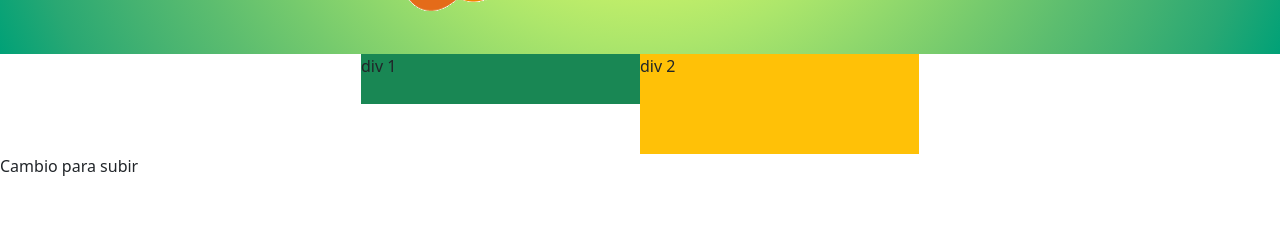
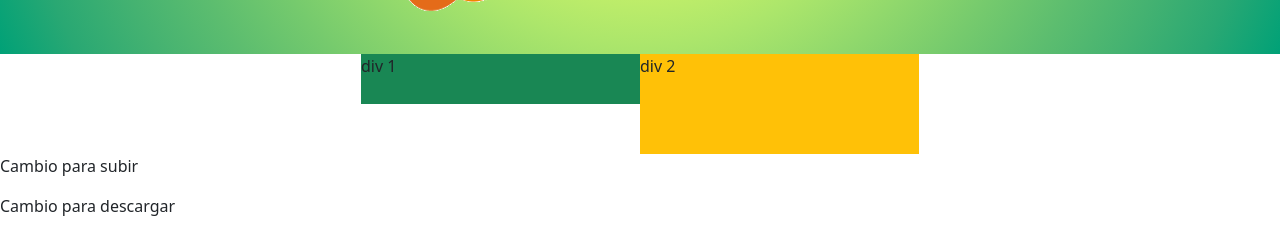
Before and after one commit to PC-Ingenieria/15aniversario, a plain HTML site: page index.html in a window 1280 px wide. Shown: the part 560-800 px from the top of the page. Drawn offline with nearby package versions, Linux system fonts and the light colour scheme.

Commit message:
Update index.html

```diff
--- a/index.html
+++ b/index.html
@@ -86,6 +86,7 @@
     </div>
     <!--Juegos-->
       <p>Cambio para subir</p>
+      <p>Cambio para descargar</p>
     <!--Separador Amiibos-->
 
     <!--Amiibos-->
```
